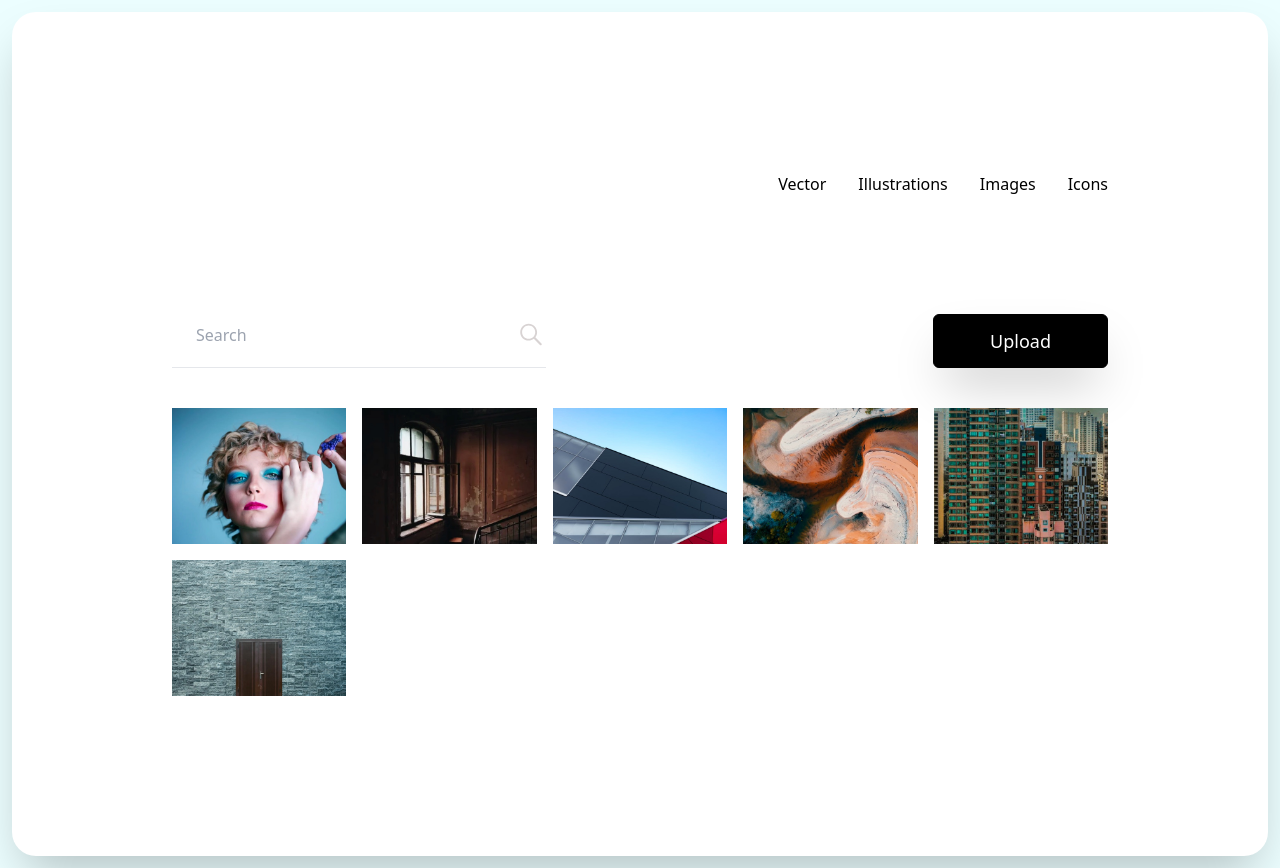
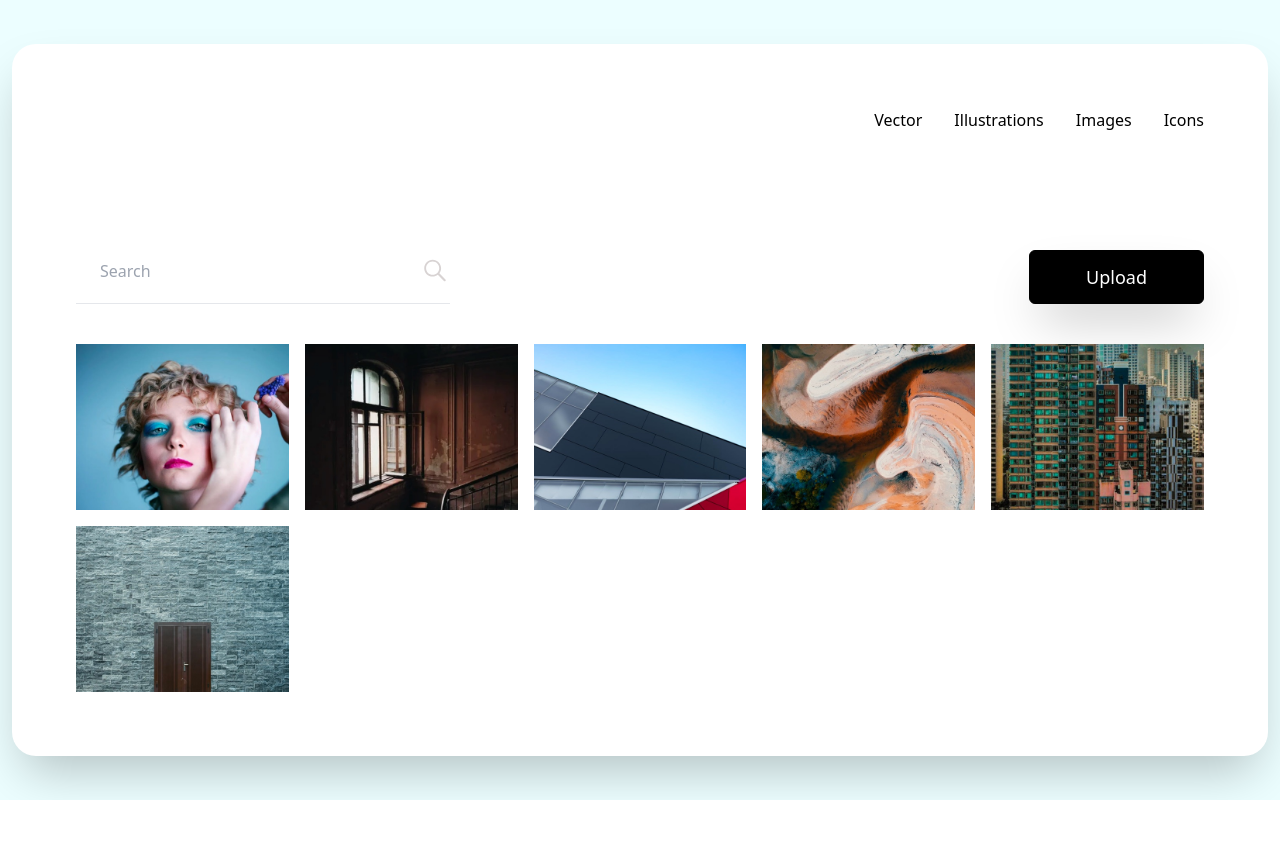
Before and after one commit to hellen0506/tailwind-mini-projects, a website: page src/image-gallery/index.html in a window 1280 px wide. After the commit the page ends 800 px from the top, so only its background shows below. Drawn offline with Linux system fonts and the light colour scheme.

Commit message:
Update images gallary

```diff
--- a/src/image-gallery/index.html
+++ b/src/image-gallery/index.html
@@ -8,7 +8,7 @@
 </head>
 <body>
 <div class="flex items-center justify-center min-h-screen bg-cyan-50">
-    <div class="bg-white p-6 m-3 space-y-10 shadow-2xl rounded-3xl md:p-40">
+    <div class="bg-white p-6 m-3 space-y-10 shadow-2xl rounded-3xl md:p-16">
         <!-- Menu  -->
         <div class="flex flex-col items-center justify-center md:flex-row md:space-x-8 md:mb-24 md:justify-end">
             <div class="group">
```
Also changed, not shown: src/css/style.css.
